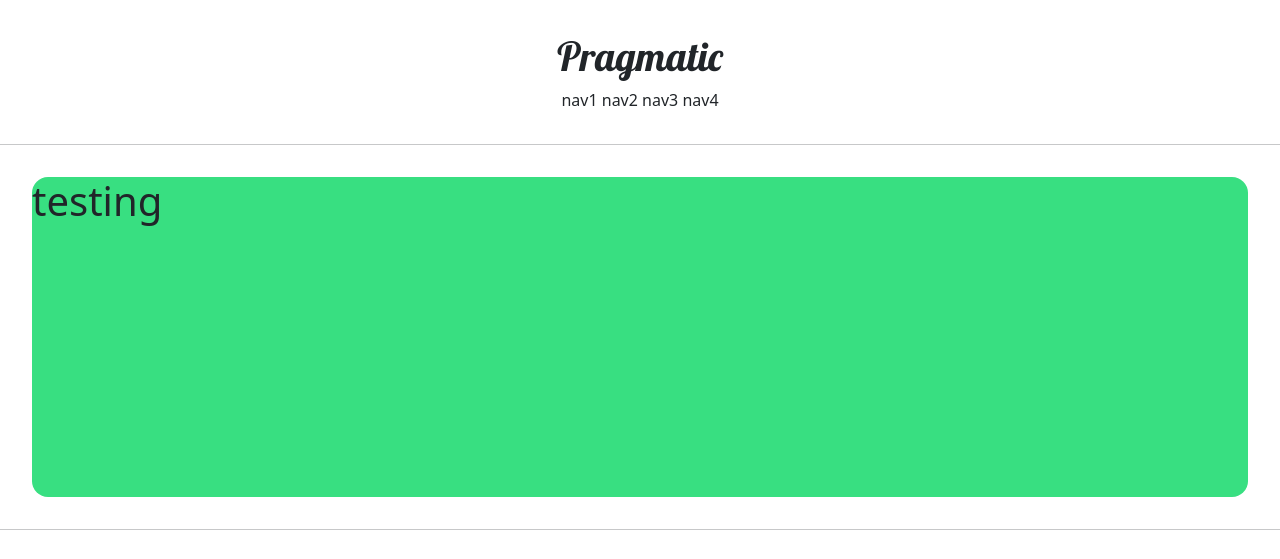
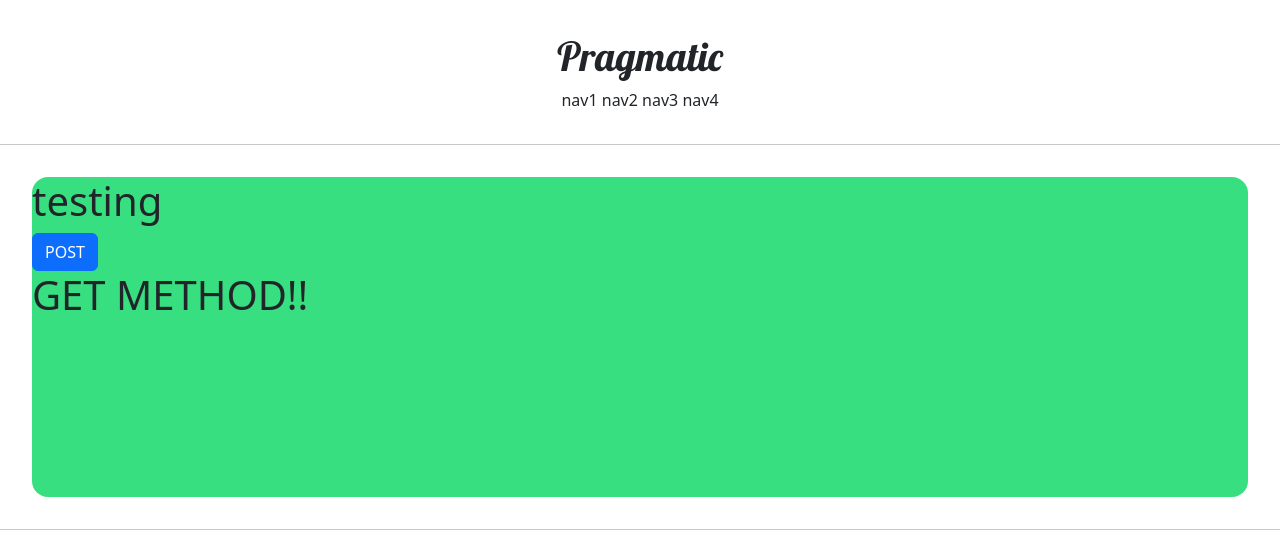
Before and after one commit to runacian0221/DjangoPJT, a Django app: page /account/hello_world/ in a window 1280 px wide. Shown: the top 559 px of the page. Run offline with Django 4.2, Linux system fonts and the light colour scheme.

Commit message:
django course 16 commit

```diff
--- a/accountapp/templates/accountapp/hello_world.html
+++ b/accountapp/templates/accountapp/hello_world.html
@@ -7,6 +7,16 @@
             <h1>
                 testing
             </h1>
+
+            <form action="/account/hello_world/" method="post">
+                {% csrf_token %}
+                <input type="submit" class="btn btn-primary" value="POST">
+            </form>
+
+            <h1>
+                <!-- text가 존재한다면 -->
+                {{ text }}
+            </h1>
     </div>
 
 {% endblock %}
--- a/accountapp/views.py
+++ b/accountapp/views.py
@@ -5,4 +5,8 @@ from django.http import HttpResponse
 
 def hello_world(request):
     # return HttpResponse('안녕하세요')
-    return render(request, 'accountapp/hello_world.html')
+
+    if request.method == "POST":
+        return render(request, 'accountapp/hello_world.html', context={'text':'POST METHOD!!'})
+    else:
+        return render(request, 'accountapp/hello_world.html', context={'text':'GET METHOD!!'})
```
